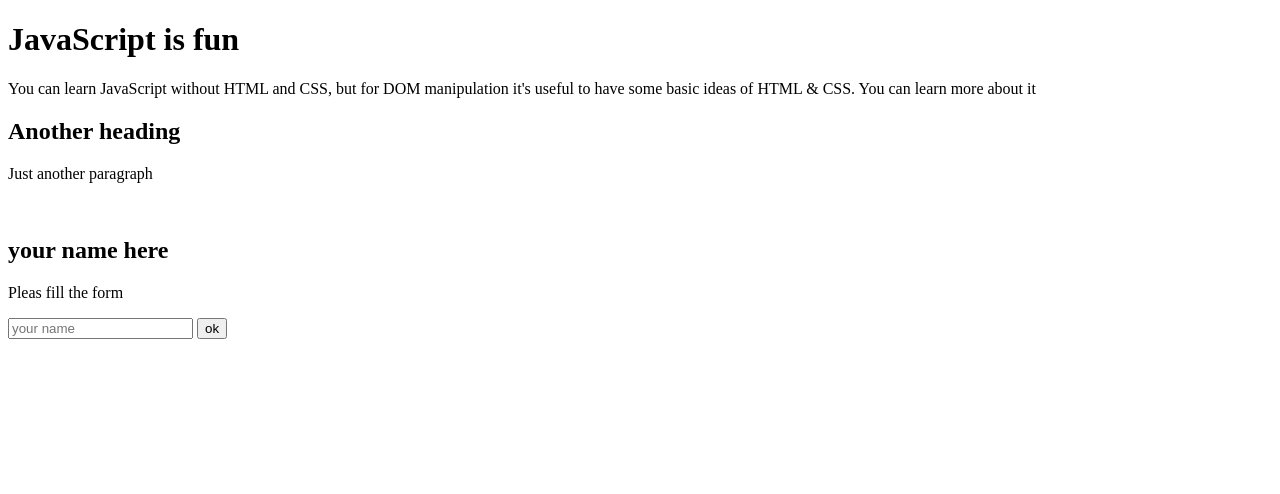
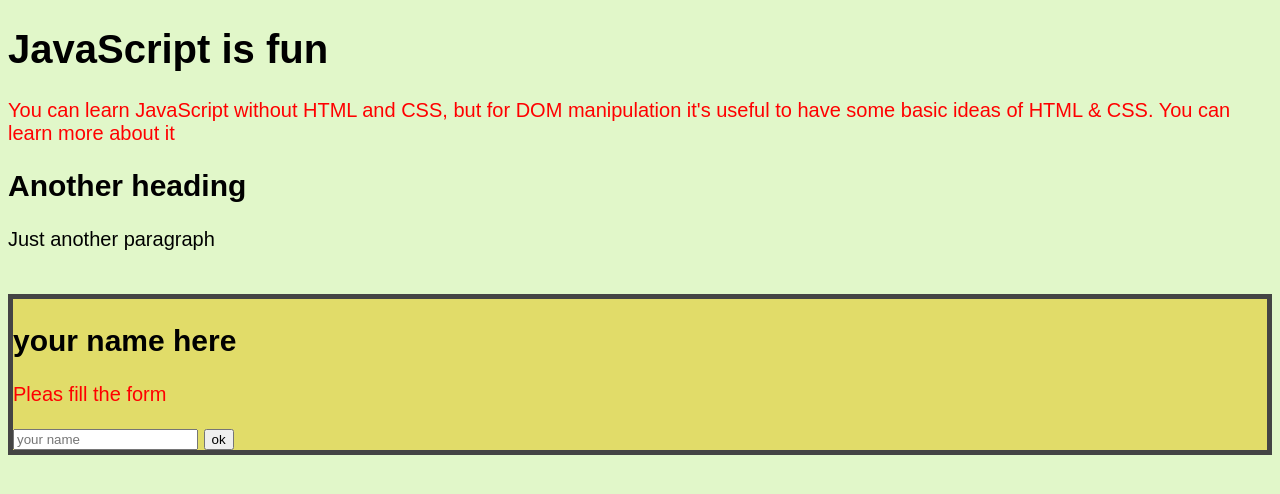
Before and after one commit to KHAN-FAIZ-AYUB/Basic-HTML-CSS, a plain HTML site: page index.html in a window 1280 px wide. Drawn offline with Linux system fonts and the light colour scheme.

Commit message:
initial css

```diff
--- a/index.html
+++ b/index.html
@@ -4,13 +4,13 @@
     <meta charset="UTF-8" />
     <meta name="viewport" content="width=device-width, initial-scale=1.0" />
 
-    <link href="style.css" rel="stylesheet" />
+    <link href="/style.css" rel="stylesheet" />
 
     <title>Learning HTML & CSS</title>
   </head>
   <body>
     <h1>JavaScript is fun</h1>
-    <p>
+    <p class="first">
       You can learn JavaScript without HTML and CSS, but for DOM manipulation
       it's useful to have some basic ideas of HTML & CSS. You can learn more
       about it
--- a/style.css
+++ b/style.css
@@ -0,0 +1,18 @@
+body {
+  background-color: rgb(225, 247, 201);
+  font-size: 20px;
+  font-family: arial;
+}
+
+h1 {
+  font-size: 40px;
+}
+
+.first {
+  color: red;
+}
+
+#your-name {
+  background-color: rgb(225, 220, 105);
+  border: 5px solid #444;
+}
```
